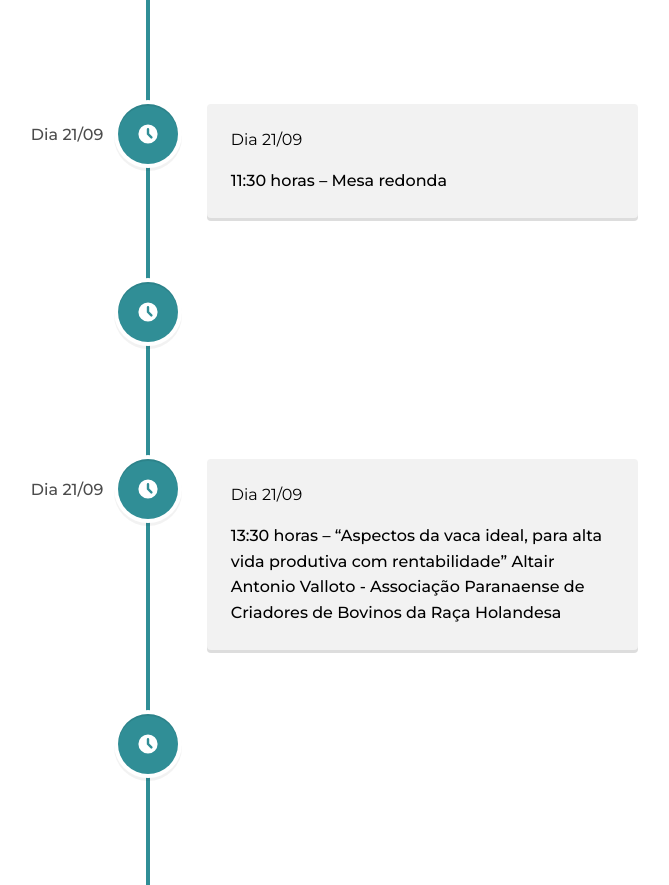
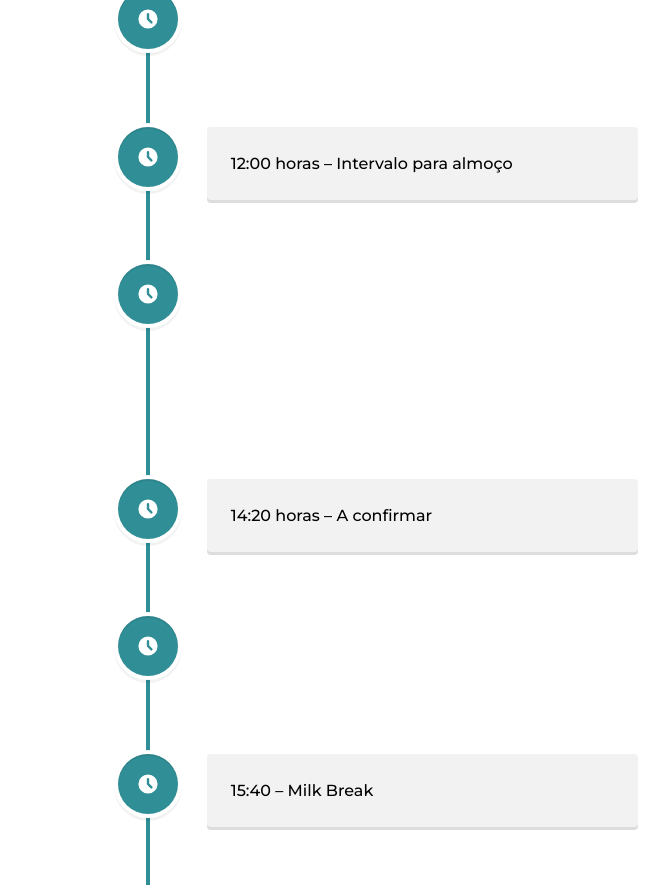
Before and after one commit to Kmilasc/tecnoleite, a React (Vite) app: page / in a window 1280 px wide. Shown: the part 1840-2725 px from the top of the page, without its empty margins (492-1161 px from the left). Built offline with nearby package versions, Linux system fonts and the light colour scheme.

Commit message:
refactor(timeline): updating style

```diff
--- a/src/pages/Home.tsx
+++ b/src/pages/Home.tsx
@@ -100,45 +100,51 @@ const speakers = [
     },
 ];
 
-const events = [
-    { id: 1, date: 'Dia 21/09', text: '7:30 horas - Credenciamento' },
-    { id: 2, date: 'Dia 21/09', text: '8:30 horas – Mesa de abertura' },
+const dates = [
+    {
+        date: 'Dia 21/09',
+        events: [
+            { id: 1, text: '7:30 horas - Credenciamento' },
+            { id: 2, text: '8:30 horas – Mesa de abertura' },
             {
                 id: 3,
-        date: 'Dia 21/09',
                 text: '9:30 horas - A pecuária 4.0 para melhorar o bem-estar animal, a eficiência econômica e para trazer competitividade ao produtor familiar, Renne Granato – Cotrijal – RS',
                 link: '#speaker-1',
             },
-    { id: 4, date: 'Dia 21/09', text: '10:20 horas – Milk break' },
-    { id: 5, date: 'Dia 21/09', text: '10:40 horas – A confirmar' },
-    { id: 6, date: 'Dia 21/09', text: '11:30 horas – Mesa redonda' },
-    { id: 7, date: 'Dia 21/09', text: '12:00 horas – Intervalo para almoço' },
+            { id: 4, text: '10:20 horas – Milk break' },
+            { id: 5, text: '10:40 horas – A confirmar' },
+            { id: 6, text: '11:30 horas – Mesa redonda' },
+            { id: 7, text: '12:00 horas – Intervalo para almoço' },
             {
                 id: 8,
-        date: 'Dia 21/09',
                 text: '13:30 horas – “Aspectos da vaca ideal, para alta vida produtiva com rentabilidade” Altair Antonio Valloto - Associação Paranaense de Criadores de Bovinos da Raça Holandesa',
                 link: '#speaker-3',
             },
-    { id: 9, date: 'Dia 21/09', text: '14:20 horas – A confirmar' },
-    { id: 10, date: 'Dia 21/09', text: '15:10 horas – Mesa Redonda' },
-    { id: 11, date: 'Dia 21/09', text: '15:40 – Milk Break' },
-    { id: 12, date: 'Dia 22/09', text: '09:00 horas – Rasiel Restelatto', link: '#speaker-' },
-    { id: 13, date: 'Dia 22/09', text: '09:50 horas – Milk Break' },
-    { id: 14, date: 'Dia 22/09', text: '10:20 horas – Marcelo Cecim - A confirmar', link: '#speaker-' },
-    { id: 15, date: 'Dia 22/09', text: '11:10 horas - Mesa Redonda' },
-    { id: 16, date: 'Dia 22/09', text: '11:40 – Almoço' },
+            { id: 9, text: '14:20 horas – A confirmar' },
+            { id: 10, text: '15:10 horas – Mesa Redonda' },
+            { id: 11, text: '15:40 – Milk Break' },
+        ],
+    },
+    {
+        date: 'Dia 22/09',
+        events: [
+            { id: 12, text: '09:00 horas – Rasiel Restelatto', link: '#speaker-' },
+            { id: 13, text: '09:50 horas – Milk Break' },
+            { id: 14, text: '10:20 horas – Marcelo Cecim - A confirmar', link: '#speaker-' },
+            { id: 15, text: '11:10 horas - Mesa Redonda' },
+            { id: 16, text: '11:40 – Almoço' },
             {
                 id: 17,
-        date: 'Dia 22/09',
                 text: '13:30 - O que devo levar em conta para escolher a tecnologia de geração e uso de Biogás? Ayrton Kunz – Embrapa Concórdia',
             },
             {
                 id: 18,
-        date: 'Dia 22/09',
                 text: '14:20 horas – Estratégias nutricionais para reduzir a emissão de metano Luis Gustavo Ribeiro Pereira - Pesquisador da Embrapa Gado de Leite',
             },
-    { id: 19, date: 'Dia 22/09', text: '15:10 - Mesa Redonda' },
-    { id: 20, date: 'Dia 22/09', text: '15:40 – Milk Break' },
+            { id: 19, text: '15:10 - Mesa Redonda' },
+            { id: 20, text: '15:40 – Milk Break' },
+        ],
+    },
 ];
 
 export default function Home() {
@@ -154,7 +160,7 @@ export default function Home() {
                     />
                 </header>
                 <main className="w-full flex flex-col px-8 md:px-16 gap-y-8 md:gap-y-32">
-                    <TimelineSection events={events} lineColor="#308E96" />
+                    <TimelineSection dates={dates} lineColor="#308E96" />
                     <AboutSection
                         title="SOBRE"
                         text="O TECNOLEITE é um evento técnico de caráter extensionista, idealizado, organizado e realizado pelo grupo PET Produção Leiteira da UTFPR - Campus Dois Vizinhos, em parceria com a Universidade Tecnológica Federal do Paraná, o IDRPR e outras organizações público e privadas atuantes na cadeia produtiva do leite.
--- a/src/pages/Home/components/TimelineSection.tsx
+++ b/src/pages/Home/components/TimelineSection.tsx
@@ -1,13 +1,14 @@
 import { VerticalTimeline, VerticalTimelineElement } from 'react-vertical-timeline-component';
 import 'react-vertical-timeline-component/style.min.css';
-import { ClockIcon } from '@heroicons/react/solid';
+import { ClockIcon, CalendarIcon } from '@heroicons/react/solid';
+import { ReactNode } from 'react';
 
 interface Props {
-    events: { id: number; date: string; text: string; link?: string }[];
+    dates: { date?: string; events: { id: number; text: string | ReactNode; link?: string }[] }[];
     lineColor: string;
 }
 
-export function TimelineSection({ events, lineColor }: Props) {
+export function TimelineSection({ dates, lineColor }: Props) {
     return (
         <div id="cronogram" className="flex flex-col">
             <div id="programacao" className="self-center pb-8">
@@ -20,11 +21,23 @@ export function TimelineSection({ events, lineColor }: Props) {
             </div>
             <div className="flex flex-row gap-x-4 mx-8">
                 <VerticalTimeline lineColor={lineColor}>
-                    {events.map(({ id, date, text, link }) => (
+                    {dates.map(({ date, events }) => (
+                        <>
+                            <VerticalTimelineElement
+                                key={date}
+                                className="vertical-timeline-element--work c2"
+                                date={date}
+                                iconStyle={{
+                                    background: lineColor,
+                                    color: '#fff',
+                                }}
+                                icon={<CalendarIcon />}
+                                contentStyle={{ background: '#fff', padding: 0, marginBottom: 20 }}
+                            />
+                            {events.map(({ id, text, link }) => (
                                 <VerticalTimelineElement
                                     key={id}
                                     className="vertical-timeline-element--work c2"
-                            date={date}
                                     iconStyle={{
                                         background: lineColor,
                                         color: '#fff',
@@ -34,16 +47,14 @@ export function TimelineSection({ events, lineColor }: Props) {
                                 >
                                     {link ? (
                                         <a href={link}>
-                                    <h3 className="vertical-timeline-element-title">{date}</h3>
-                                    <p>{text}</p>
+                                            <p style={{ margin: 0 }}>{text}</p>
                                         </a>
                                     ) : (
-                                <>
-                                    <h3 className="vertical-timeline-element-title">{date}</h3>
-                                    <p>{text}</p>
-                                </>
+                                        <p style={{ margin: 0 }}>{text}</p>
                                     )}
                                 </VerticalTimelineElement>
+                            ))}
+                        </>
                     ))}
                 </VerticalTimeline>
             </div>
```
Lines whose indentation alone changed are shown as unchanged.
